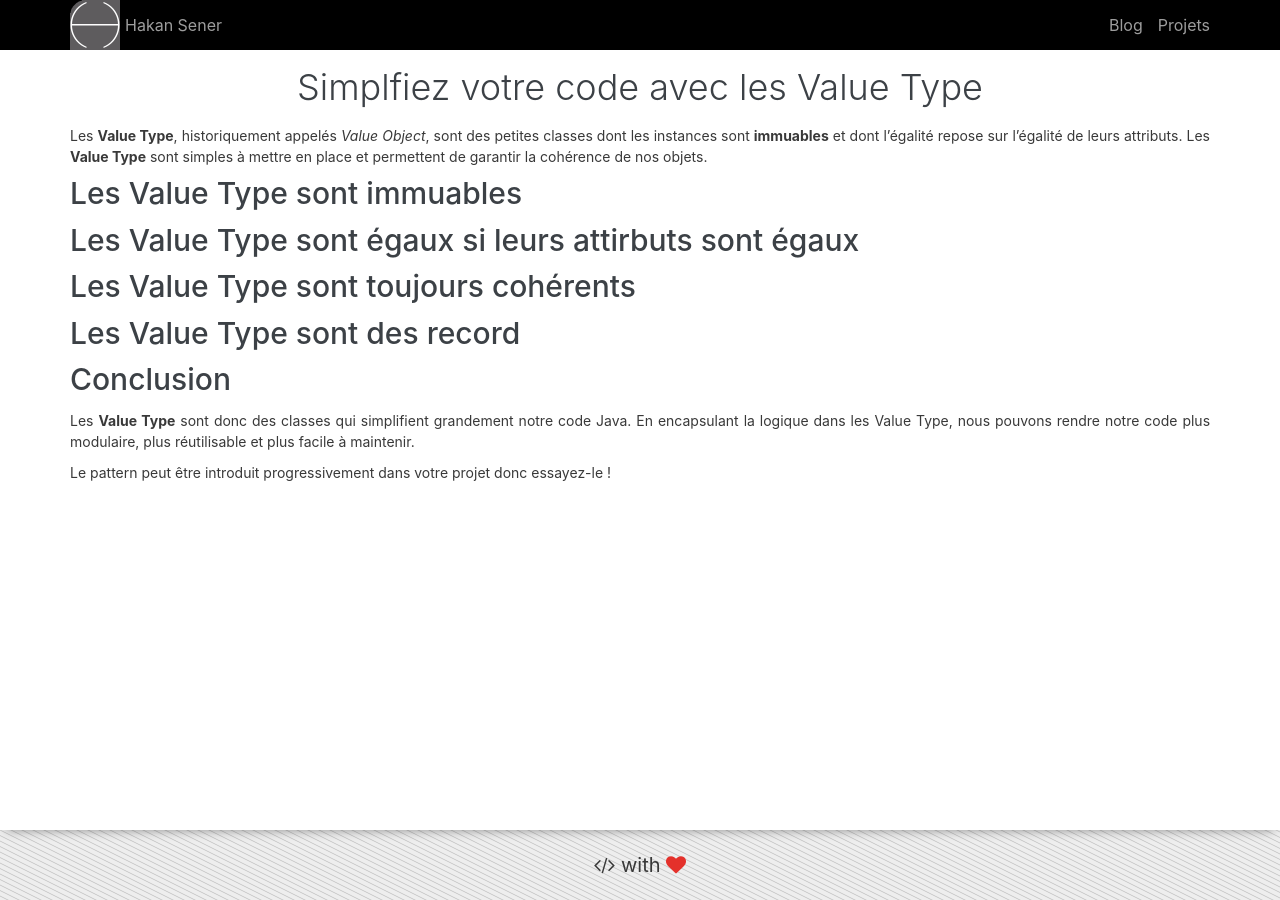
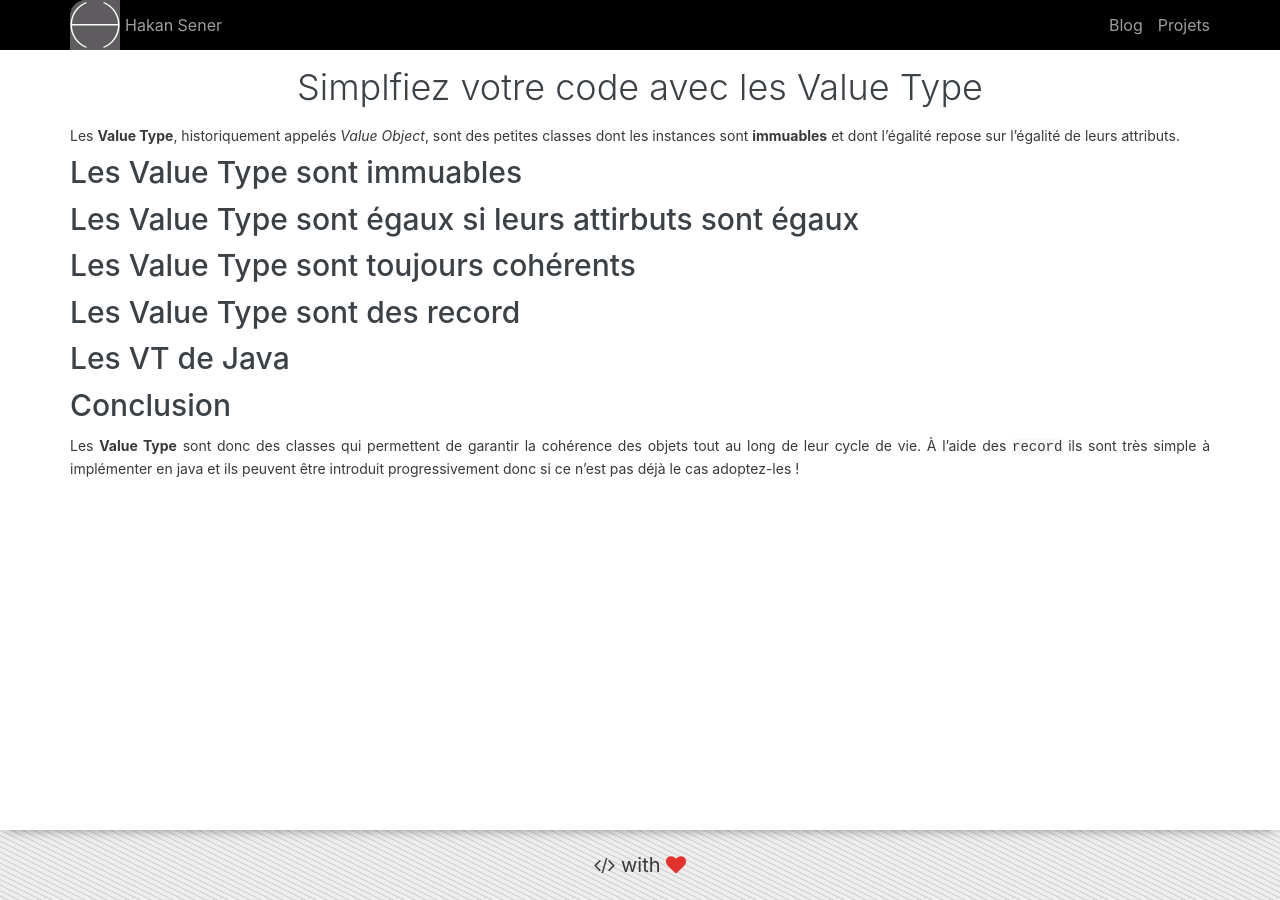
Before and after one commit to senerh/senerh.github.io, a Jekyll site: the page built from _posts/2024-04-17-vt.md, in a window 1280 px wide. Built offline with Jekyll 4.4.1, drawn with Linux system fonts in a browser that asks for light colours.

Commit message:
add value type article

```diff
--- a/_posts/2024-04-17-vt.md
+++ b/_posts/2024-04-17-vt.md
@@ -2,7 +2,7 @@
 title: Simplfiez votre code avec les Value Type
 excerpt_separator: <!--more-->
 ---
-Les **Value Type**, historiquement appelés *Value Object*, sont des petites classes dont les instances sont **immuables** et dont l'égalité repose sur l'égalité de leurs attributs. Les **Value Type** sont simples à mettre en place et permettent de garantir la cohérence de nos objets.
+Les **Value Type**, historiquement appelés *Value Object*, sont des petites classes dont les instances sont **immuables** et dont l'égalité repose sur l'égalité de leurs attributs.
 <!--more-->
 
 ## Les Value Type sont immuables
@@ -13,7 +13,7 @@ Les **Value Type**, historiquement appelés *Value Object*, sont des petites cla
 
 ## Les Value Type sont des record
 
+## Les VT de Java
+
 ## Conclusion
-Les **Value Type** sont donc des classes qui simplifient grandement notre code Java. En encapsulant la logique dans les Value Type, nous pouvons rendre notre code plus modulaire, plus réutilisable et plus facile à maintenir.
-
-Le pattern peut être introduit progressivement dans votre projet donc essayez-le !
+Les **Value Type** sont donc des classes qui permettent de garantir la cohérence des objets tout au long de leur cycle de vie. À l'aide des `record` ils sont très simple à implémenter en java et ils peuvent être introduit progressivement donc si ce n'est pas déjà le cas adoptez-les !
```
